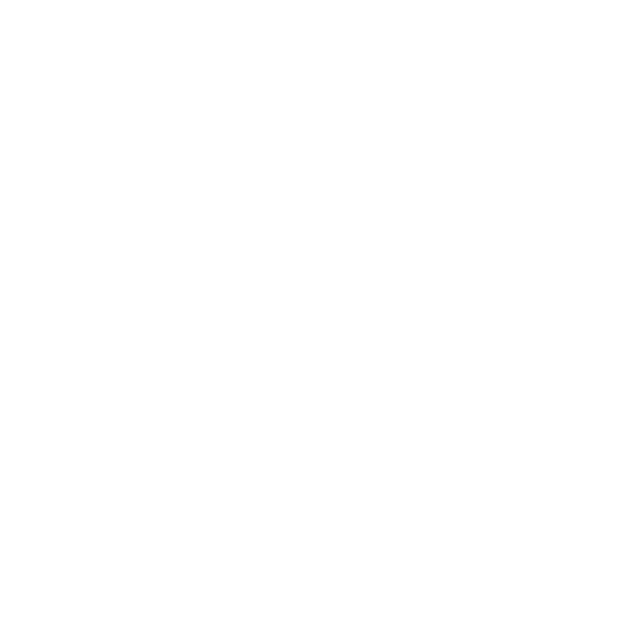
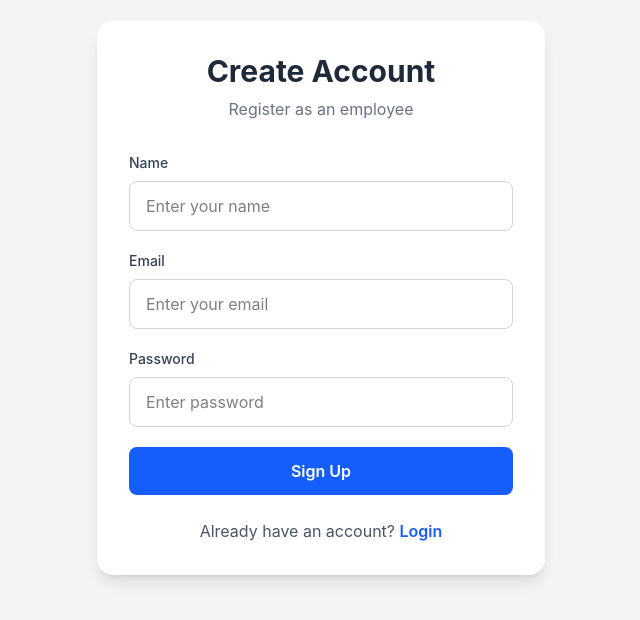
Before and after one commit to subash123r/attendance-system-frontend, a React app: page /signup in a window 1280 px wide. Before the commit this address had no page. Shown: the part 102-722 px from the top of the page, without its empty margins (319-959 px from the left). Built offline with nearby package versions, Linux system fonts and the light colour scheme; the HTML template or start-up script is replaced by a standard one.

Commit message:
Update login authentication

```diff
--- a/src/App.jsx
+++ b/src/App.jsx
@@ -8,6 +8,7 @@
 import OfficeLocation from "./pages/OfficeLocation";
 import Attendance from "./pages/Attendance";
 import AdminDashboard from "./pages/AdminDashboard";
+import Signup from "./pages/Signup";
 
 function App() {
   return (
@@ -18,7 +19,7 @@
           path="/"
           element={<Login />}
         />
-
+        <Route path="/signup" element={<Signup />} />
         <Route
           path="/office-location"
           element={<OfficeLocation />}
--- a/src/pages/Login.jsx
+++ b/src/pages/Login.jsx
@@ -15,7 +15,7 @@
       const response = await axios.post(
         "https://attendance-system-backend-bbl8.onrender.com/api/auth/login",
         {
-          email,
+          email: email.trim().toLowerCase(),
           password,
         }
       );
@@ -23,10 +23,7 @@
       console.log("Login response:", response.data);
 
       // Save token
-      localStorage.setItem(
-        "token",
-        response.data.token
-      );
+      localStorage.setItem("token", response.data.token);
 
       // Save user information
       localStorage.setItem(
@@ -34,23 +31,14 @@
         JSON.stringify(response.data.user)
       );
 
-      alert("Login successful!");
-
-      // =========================
-      // ROLE BASED REDIRECT
-      // =========================
-
+      // Role based redirect
       if (response.data.user.role === "admin") {
         navigate("/admin");
       } else {
         navigate("/attendance");
       }
-
     } catch (error) {
-      console.error(
-        "Login error:",
-        error
-      );
+      console.error("Login error:", error);
 
       alert(
         error.response?.data?.message ||
@@ -71,9 +59,7 @@
         <form onSubmit={handleLogin}>
 
           {/* EMAIL */}
-
           <div className="mb-4">
-
             <label className="block text-sm font-semibold mb-2">
               Email
             </label>
@@ -82,19 +68,14 @@
               type="email"
               placeholder="Enter email"
               value={email}
-              onChange={(e) =>
-                setEmail(e.target.value)
-              }
+              onChange={(e) => setEmail(e.target.value)}
               className="w-full border rounded-lg px-4 py-3 outline-none focus:ring-2 focus:ring-blue-500"
               required
             />
-
           </div>
 
           {/* PASSWORD */}
-
           <div className="mb-6">
-
             <label className="block text-sm font-semibold mb-2">
               Password
             </label>
@@ -103,17 +84,13 @@
               type="password"
               placeholder="Enter password"
               value={password}
-              onChange={(e) =>
-                setPassword(e.target.value)
-              }
+              onChange={(e) => setPassword(e.target.value)}
               className="w-full border rounded-lg px-4 py-3 outline-none focus:ring-2 focus:ring-blue-500"
               required
             />
-
           </div>
 
           {/* LOGIN */}
-
           <button
             type="submit"
             className="w-full bg-blue-600 text-white py-3 rounded-lg font-semibold hover:bg-blue-700 transition"
@@ -121,10 +98,20 @@
             Login
           </button>
 
+          {/* SIGN UP */}
+          <p className="mt-6 text-center text-gray-600">
+            Don't have an account?{" "}
+            <button
+              type="button"
+              onClick={() => navigate("/signup")}
+              className="text-blue-600 font-semibold hover:underline"
+            >
+              Sign Up
+            </button>
+          </p>
+
         </form>
-
       </div>
-
     </div>
   );
 }
--- /dev/null
+++ b/src/pages/Signup.jsx
@@ -0,0 +1,159 @@
+import { useState } from "react";
+import { useNavigate } from "react-router-dom";
+import axios from "axios";
+
+const API_URL = "https://attendance-system-backend-bbl8.onrender.com";
+
+function Signup() {
+  const navigate = useNavigate();
+
+  const [formData, setFormData] = useState({
+    name: "",
+    email: "",
+    password: "",
+  });
+
+  const [message, setMessage] = useState("");
+  const [loading, setLoading] = useState(false);
+
+  const handleChange = (e) => {
+    setFormData({
+      ...formData,
+      [e.target.name]: e.target.value,
+    });
+  };
+
+  const handleSignup = async (e) => {
+    e.preventDefault();
+
+    setMessage("");
+
+    if (!formData.name || !formData.email || !formData.password) {
+      setMessage("Please fill all fields");
+      return;
+    }
+
+    try {
+      setLoading(true);
+
+      const response = await axios.post(
+        `${API_URL}/api/auth/signup`,
+        formData
+      );
+
+      setMessage(response.data.message || "Account created successfully!");
+
+      setTimeout(() => {
+        navigate("/");
+      }, 1500);
+    } catch (error) {
+  console.error("Signup error:", error);
+
+  console.log("Backend response:", error.response?.data);
+
+  setMessage(
+    error.response?.data?.message ||
+    "Signup failed. Please try again."
+  );
+} finally {
+      setLoading(false);
+    }
+  };
+
+  return (
+    <div className="min-h-screen flex items-center justify-center bg-gray-100 px-4">
+      <div className="w-full max-w-md bg-white rounded-2xl shadow-lg p-8">
+
+        <h1 className="text-3xl font-bold text-center text-gray-800 mb-2">
+          Create Account
+        </h1>
+
+        <p className="text-center text-gray-500 mb-8">
+          Register as an employee
+        </p>
+
+        <form onSubmit={handleSignup} className="space-y-5">
+
+          {/* Name */}
+          <div>
+            <label className="block text-sm font-medium text-gray-700 mb-2">
+              Name
+            </label>
+
+            <input
+              type="text"
+              name="name"
+              value={formData.name}
+              onChange={handleChange}
+              placeholder="Enter your name"
+              className="w-full border border-gray-300 rounded-lg px-4 py-3 outline-none focus:ring-2 focus:ring-blue-500"
+            />
+          </div>
+
+          {/* Email */}
+          <div>
+            <label className="block text-sm font-medium text-gray-700 mb-2">
+              Email
+            </label>
+
+            <input
+              type="email"
+              name="email"
+              value={formData.email}
+              onChange={handleChange}
+              placeholder="Enter your email"
+              className="w-full border border-gray-300 rounded-lg px-4 py-3 outline-none focus:ring-2 focus:ring-blue-500"
+            />
+          </div>
+
+          {/* Password */}
+          <div>
+            <label className="block text-sm font-medium text-gray-700 mb-2">
+              Password
+            </label>
+
+            <input
+              type="password"
+              name="password"
+              value={formData.password}
+              onChange={handleChange}
+              placeholder="Enter password"
+              className="w-full border border-gray-300 rounded-lg px-4 py-3 outline-none focus:ring-2 focus:ring-blue-500"
+            />
+          </div>
+
+          {/* Message */}
+          {message && (
+            <p className="text-center text-sm text-blue-600 font-medium">
+              {message}
+            </p>
+          )}
+
+          {/* Signup */}
+          <button
+            type="submit"
+            disabled={loading}
+            className="w-full bg-blue-600 text-white py-3 rounded-lg font-semibold hover:bg-blue-700 transition disabled:opacity-50"
+          >
+            {loading ? "Creating Account..." : "Sign Up"}
+          </button>
+        </form>
+
+        {/* Login */}
+        <p className="text-center text-gray-600 mt-6">
+          Already have an account?{" "}
+          <button
+            type="button"
+            onClick={() => navigate("/")}
+            className="text-blue-600 font-semibold hover:underline"
+          >
+            Login
+          </button>
+        </p>
+
+      </div>
+    </div>
+  );
+}
+
+export default Signup;
```
